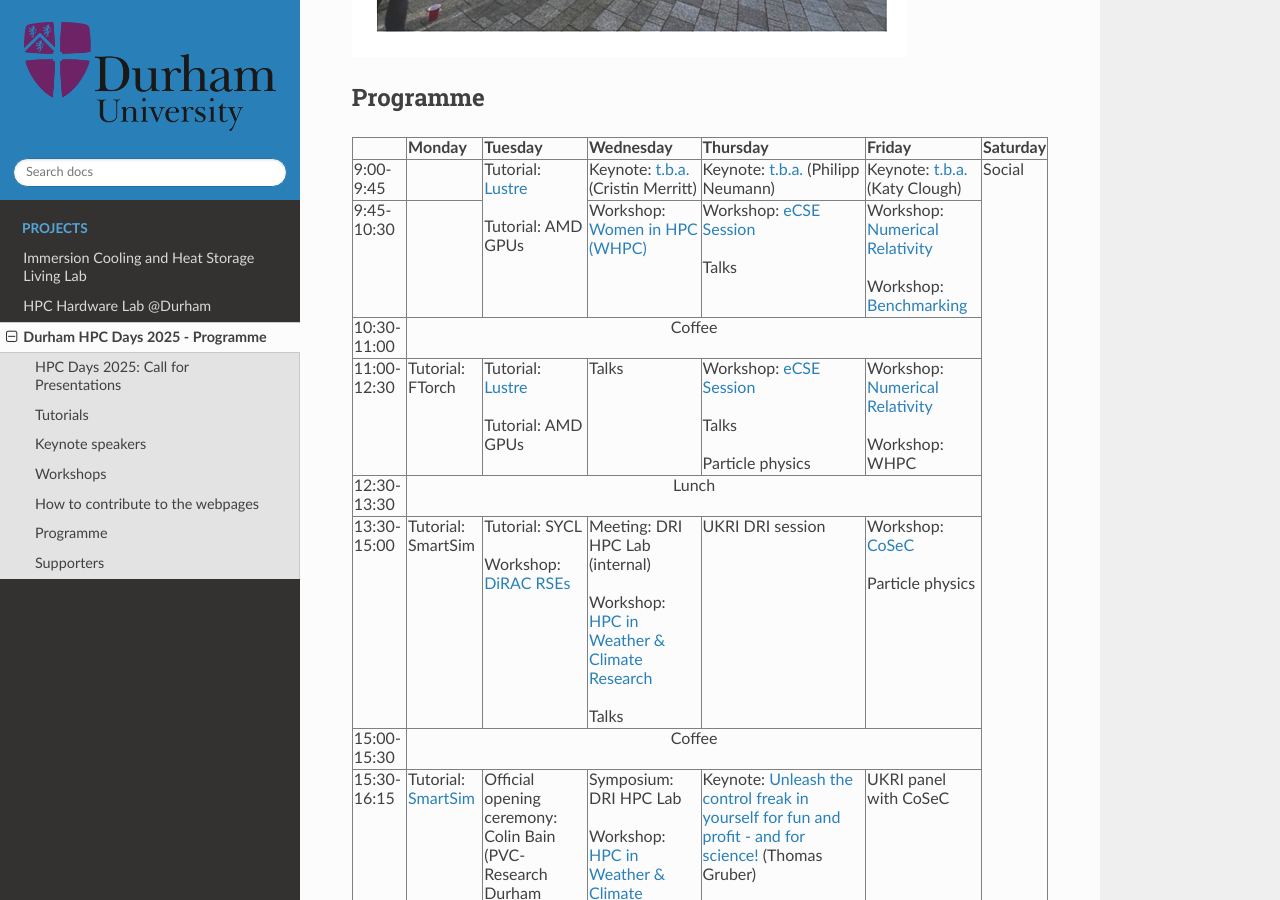
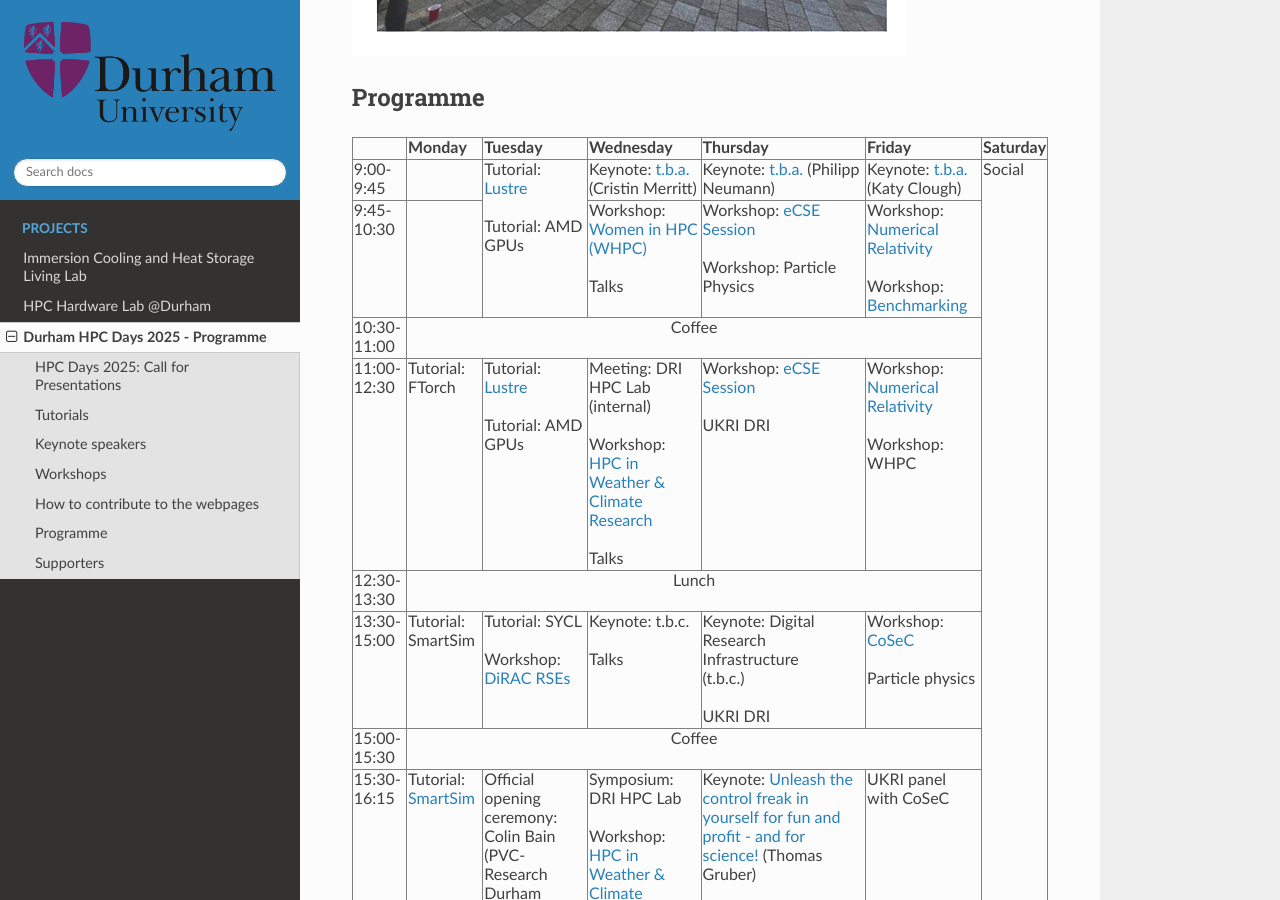
Before and after one commit to ilectra/durham, a Sphinx documentation site: the page built from docs/hpcdays/index.md, in a window 1280 px wide and 900 px high, scrolled down 605 px. Built offline with Sphinx 7.4.7 and the Read the Docs theme 3.1.0, drawn with Linux system fonts in a browser that asks for light colours.

Commit message:
Final draft of whole agenda

```diff
--- a/docs/hpcdays/index.md
+++ b/docs/hpcdays/index.md
@@ -39,8 +39,8 @@
 <tr>
   <td> 9:45-10:30 </td>
   <td>  </td>
-  <td> Workshop: <a href="workshops.html#WHPC">Women in HPC (WHPC)</a> </td>
-  <td> Workshop: <a href="workshops.html#eCSE">eCSE Session</a><br/><br/>Talks </td>
+  <td> Workshop: <a href="workshops.html#WHPC">Women in HPC (WHPC) </a> <br /><br /> Talks </td>
+  <td> Workshop: <a href="workshops.html#eCSE">eCSE Session</a><br/><br/>Workshop: Particle Physics </td>
   <td> Workshop: <a href="workshops.html#NumericalRelativity">Numerical Relativity</a><br/><br/>
        Workshop: <a href="workshops.html#Benchmarking">Benchmarking</a> </td>
 </tr>
@@ -52,8 +52,8 @@
   <td> 11:00-12:30 </td>
   <td> Tutorial: FTorch </td>
   <td> Tutorial: <a href="tutorials.html#lustre-user-group-darshan-profiling-on-lustre">Lustre</a> <br /> <br /> Tutorial: AMD GPUs </td>
-  <td> Talks </td>
-  <td> Workshop: <a href="workshops.html#eCSE">eCSE Session</a> <br/><br/>Talks<br/><br/>Particle physics</td>
+  <td> Meeting: DRI HPC Lab (internal)<br/><br /> Workshop: <a href="workshops.html#Weather">HPC in Weather & Climate Research</a> <br/><br/> Talks</td>
+  <td> Workshop: <a href="workshops.html#eCSE">eCSE Session</a> <br/><br/>UKRI DRI </td>
   <td> Workshop: <a href="workshops.html#NumericalRelativity">Numerical Relativity</a> <br/><br/>Workshop: WHPC</td>
 </tr>
 <tr>
@@ -64,8 +64,8 @@
   <td> 13:30-15:00 </td>
   <td> Tutorial: SmartSim </td>
   <td> Tutorial: SYCL <br /> <br /> Workshop: <a href="workshops.html#DiRACRSEs"> DiRAC RSEs </a> </td>
-  <td> Meeting: DRI HPC Lab (internal)<br/><br /> Workshop: <a href="workshops.html#Weather">HPC in Weather & Climate Research</a> <br/><br/> Talks</td>
-  <td> UKRI DRI session</td>
+  <td> Keynote: t.b.c. <br /><br /> Talks </td>
+  <td> Keynote: Digital Research Infrastructure <br /> (t.b.c.) <br /><br /> UKRI DRI</td>
   <td> Workshop: <a href="workshops.html#CoSeC">CoSeC</a> <br/><br/>Particle physics </td>
 </tr>
 <tr>
```
